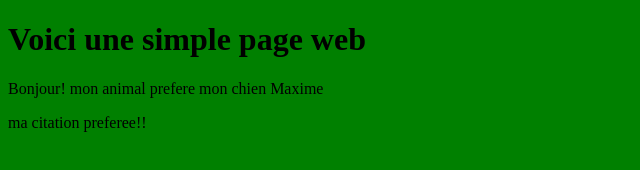
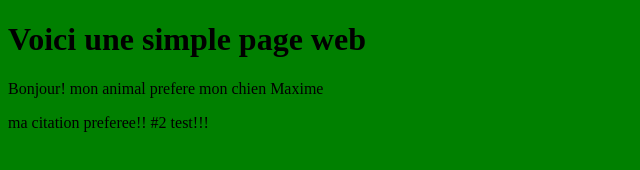
Before and after one commit to UnknownGuy123/d73-labo-git-02, a plain HTML site: page index.html in a window 1280 px wide. Shown: the full height of the page, 0-640 px from the left. Drawn offline with Linux system fonts and the light colour scheme.

Commit message:
citation mis a jour

```diff
--- a/index.html
+++ b/index.html
@@ -8,7 +8,7 @@
 	<h1>Voici une simple page web</h1>
 
 	<p>Bonjour! mon animal prefere mon chien Maxime</p>
-	<p>ma citation preferee!!</p>
+	<p>ma citation preferee!! #2 test!!!</p>
 
 	</body>
 </html>
```
